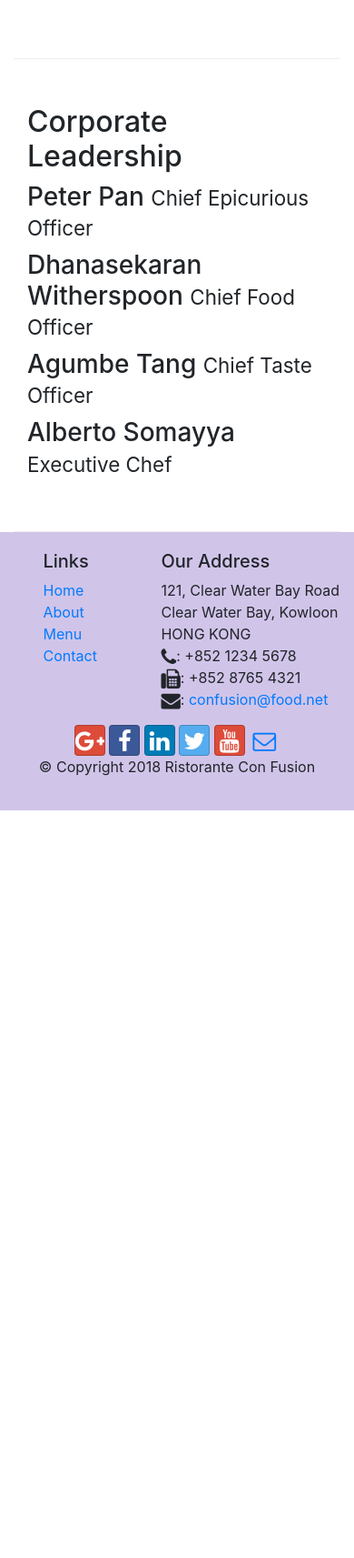
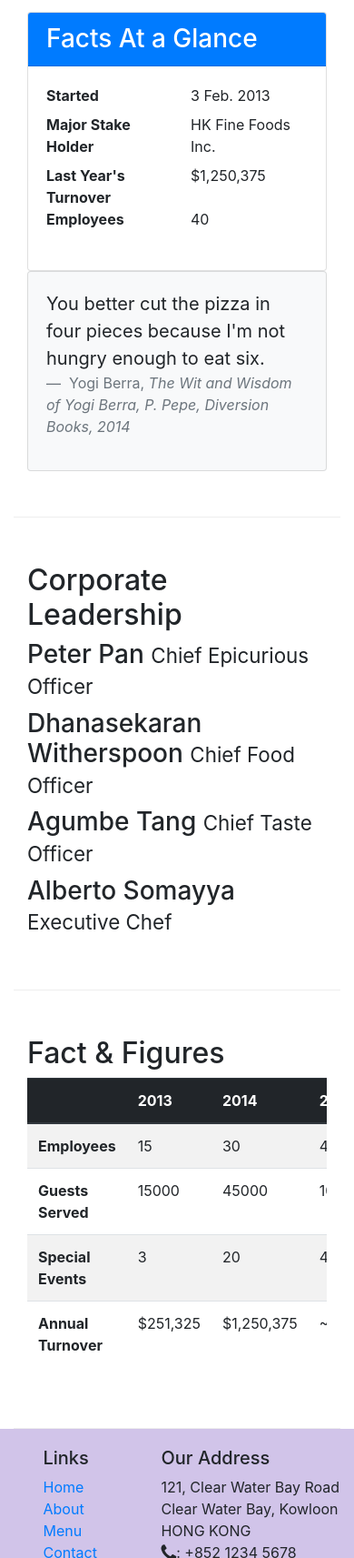
Before and after one commit to johanquiroga/bootstrap-coursera, a website: page aboutus.html in a window 390 px wide. Shown: the part 1037-2750 px from the top of the page at 91% size. Before the commit the page ends 1928 px from the top, so only its background shows below. Drawn offline with nearby package versions, Linux system fonts and the light colour scheme.

Commit message:
Added data display via Tables and Cards

```diff
--- a/aboutus.html
+++ b/aboutus.html
@@ -80,7 +80,34 @@
                 <p>The restaurant traces its humble beginnings to <em>The Frying Pan</em>, a successful chain started by
                     our CEO, Mr. Peter Pan, that featured for the first time the world's best cuisines in a pan.</p>
             </div>
-            <div class="col-12 col-sm">
+            <div class="col-12 col-sm-6">
+                <div class="card">
+                    <h3 class="card-header bg-primary text-white">Facts At a Glance</h3>
+                    <div class="card-body">
+                        <dl class="row">
+                            <dt class="col-6">Started</dt>
+                            <dd class="col-6">3 Feb. 2013</dd>
+                            <dt class="col-6">Major Stake Holder</dt>
+                            <dd class="col-6">HK Fine Foods Inc.</dd>
+                            <dt class="col-6">Last Year's Turnover</dt>
+                            <dd class="col-6">$1,250,375</dd>
+                            <dt class="col-6">Employees</dt>
+                            <dd class="col-6">40</dd>
+                        </dl>
+                    </div>
+                </div>
+            </div>
+            <div class="col-12">
+                <div class="card card-body bg-light">
+                    <blockquote class="blockquote">
+                        <p class="mb-0">You better cut the pizza in four pieces because I'm not hungry enough to eat six.</p>
+                        <footer class="blockquote-footer">
+                            Yogi Berra, <cite title="Source Title">The Wit and Wisdom of Yogi Berra, P. Pepe, Diversion Books,
+                                2014
+                            </cite>
+                        </footer>
+                    </blockquote>
+                </div>
             </div>
         </div>
 
@@ -113,6 +140,50 @@
                     fusion experiences. He says,
                     <em>Put together the cuisines from the two craziest cultures, and you get a winning hit! Amma Mia!</em></p>
             </div>
+        </div>
+        <div class="row row-content">
+            <div class="col-12 col-sm-9">
+                <h2>Fact &amp; Figures</h2>
+                <div class="table-responsive">
+                    <table class="table table-striped">
+                        <thead class="thead-dark">
+                            <tr>
+                                <th>&nbsp;</th>
+                                <th>2013</th>
+                                <th>2014</th>
+                                <th>2015</th>
+                            </tr>
+                        </thead>
+                        <tbody>
+                            <tr>
+                                <th>Employees</th>
+                                <td>15</td>
+                                <td>30</td>
+                                <td>40</td>
+                            </tr>
+                            <tr>
+                                <th>Guests Served</th>
+                                <td>15000</td>
+                                <td>45000</td>
+                                <td>100,000</td>
+                            </tr>
+                            <tr>
+                                <th>Special Events</th>
+                                <td>3</td>
+                                <td>20</td>
+                                <td>45</td>
+                            </tr>
+                            <tr>
+                                <th>Annual Turnover</th>
+                                <td>$251,325</td>
+                                <td>$1,250,375</td>
+                                <td>~$3,000,000</td>
+                            </tr>
+                        </tbody>
+                    </table>
+                </div>
+            </div>
+            <div class="col-12 col-sm-3"></div>
         </div>
 
     </div>
```
